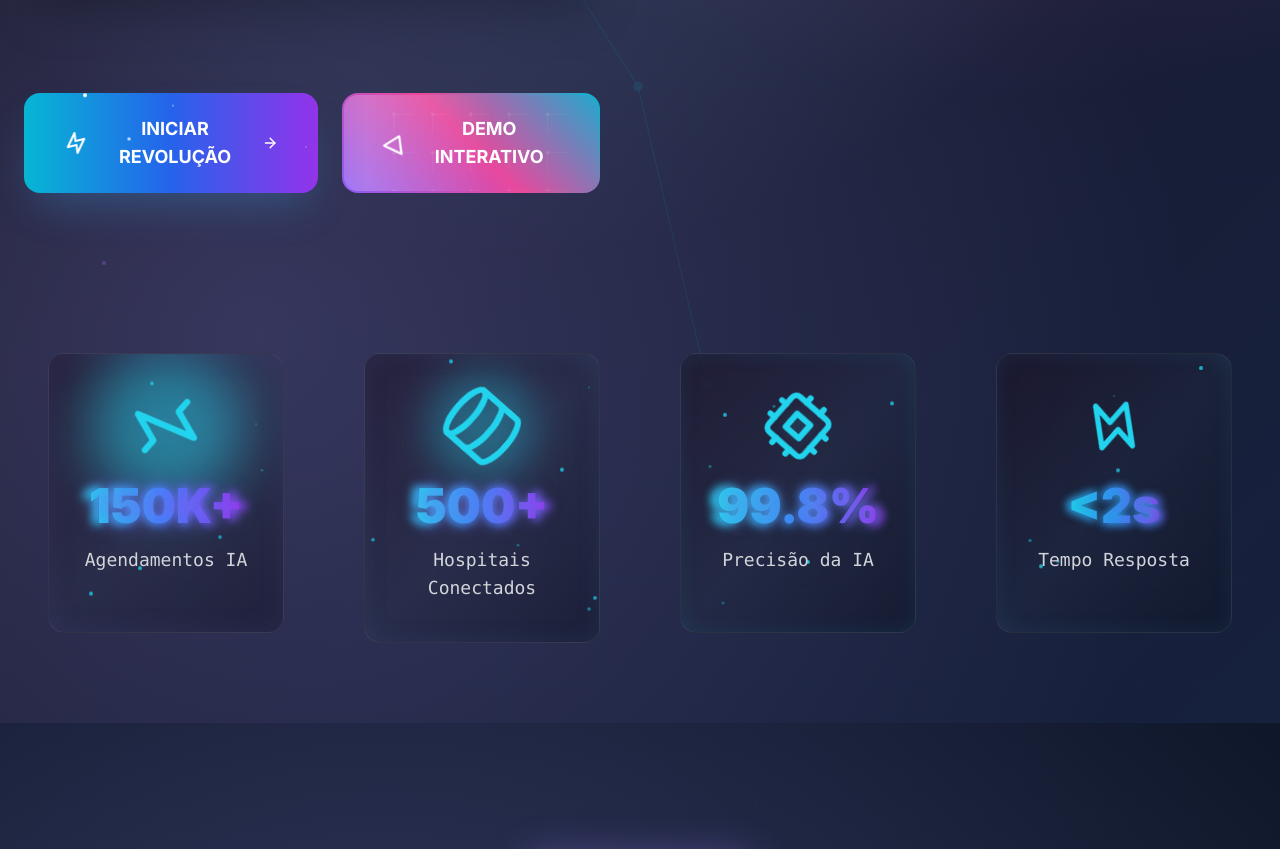
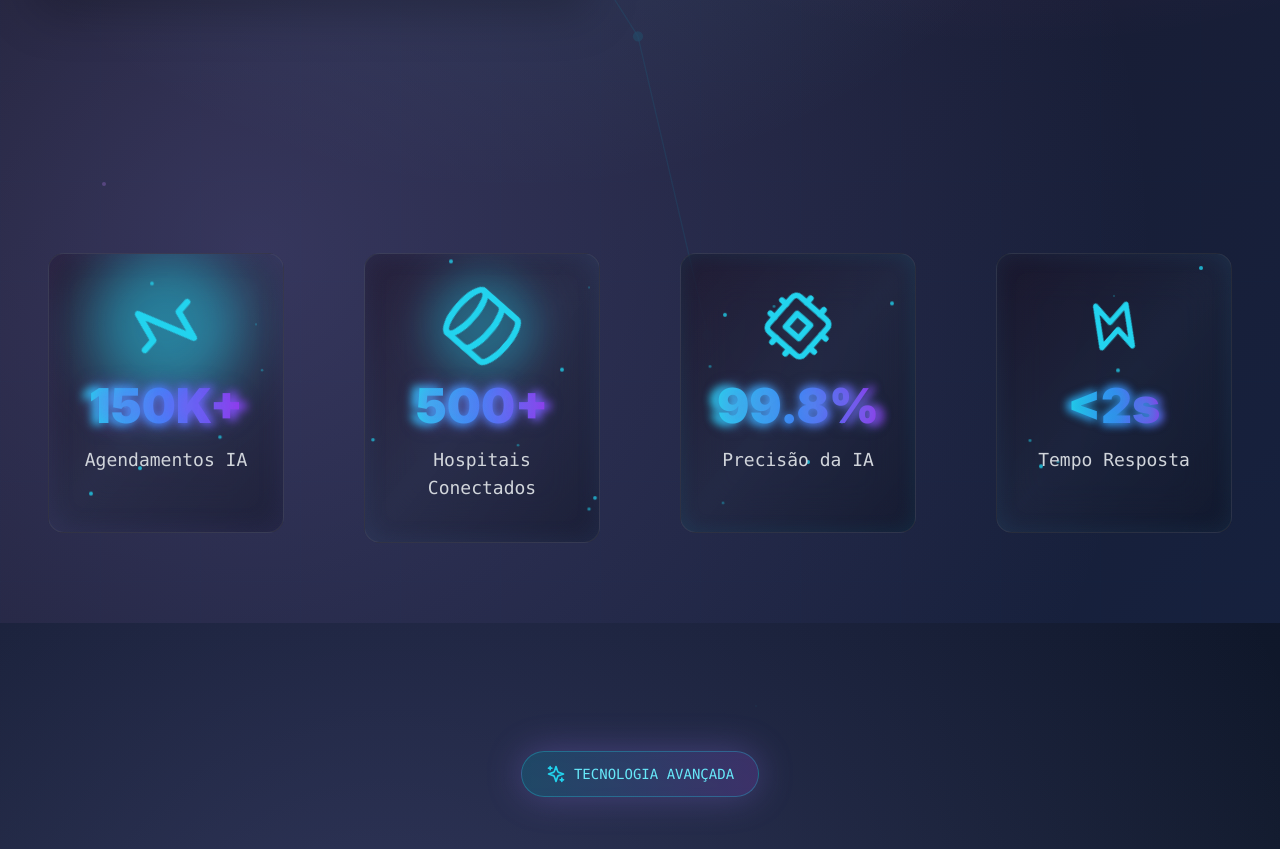
Before and after one commit to renatopessoa/Site-agente-ia, a Next.js app: page / in a window 1280 px wide. Shown: the part 1219-2068 px from the top of the page. Built offline with nearby package versions, Linux system fonts and the light colour scheme.

Commit message:
refactor(Hero): remove unused button components to simplify UI

```diff
--- a/components/Hero.tsx
+++ b/components/Hero.tsx
@@ -463,117 +463,7 @@ const Hero = () => {
               transition={{ duration: 1.2, delay: 1 }}
               style={{ perspective: '1000px' }}
             >
-              {/* Primary Quantum Button */}
-              <motion.button
-                className="group relative px-10 py-5 bg-gradient-to-r from-cyan-500 via-blue-600 to-purple-600 rounded-2xl font-bold text-white overflow-hidden transition-all duration-500 hover:scale-110 shadow-2xl"
-                whileHover={{
-                  scale: 1.1,
-                  rotateY: 5,
-                  rotateX: 5,
-                  boxShadow: '0 25px 50px -12px rgba(6, 182, 212, 0.5), 0 0 0 1px rgba(6, 182, 212, 0.3)'
-                }}
-                whileTap={{ scale: 0.95 }}
-                animate={{
-                  boxShadow: [
-                    '0 20px 40px -12px rgba(6, 182, 212, 0.3)',
-                    '0 25px 50px -12px rgba(139, 92, 246, 0.4)',
-                    '0 20px 40px -12px rgba(6, 182, 212, 0.3)'
-                  ]
-                }}
-                transition={{ duration: 3, repeat: Infinity }}
-              >
-                {/* Holographic Overlay */}
-                <div className="absolute inset-0 bg-gradient-to-r from-cyan-400/20 via-transparent to-purple-400/20 opacity-0 group-hover:opacity-100 transition-opacity duration-500" />
-
-                {/* Animated Border */}
-                <div className="absolute inset-0 rounded-2xl">
-                  <div className="absolute inset-0 rounded-2xl bg-gradient-to-r from-cyan-400 via-blue-500 to-purple-500 opacity-0 group-hover:opacity-30 blur-sm transition-opacity duration-500" />
-                </div>
-
-                {/* Floating Particles */}
-                <div className="absolute inset-0 overflow-hidden rounded-2xl">
-                  {[...Array(6)].map((_, i) => (
-                    <motion.div
-                      key={i}
-                      className="absolute w-1 h-1 bg-white rounded-full"
-                      style={{
-                        left: `${20 + i * 15}%`,
-                        top: `${30 + (i % 2) * 40}%`
-                      }}
-                      animate={{
-                        y: [-10, -30, -10],
-                        opacity: [0, 1, 0],
-                        scale: [0, 1, 0]
-                      }}
-                      transition={{
-                        duration: 2,
-                        repeat: Infinity,
-                        delay: i * 0.3
-                      }}
-                    />
-                  ))}
-                </div>
-
-                <span className="relative flex items-center gap-3 text-lg">
-                  <motion.div
-                    animate={{ rotate: [0, 360] }}
-                    transition={{ duration: 2, repeat: Infinity, ease: "linear" }}
-                  >
-                    <Zap className="w-6 h-6" />
-                  </motion.div>
-                  INICIAR REVOLUÇÃO
-                  <ArrowRight className="w-5 h-5 group-hover:translate-x-1 transition-transform" />
-                </span>
-              </motion.button>
-
-              {/* Secondary Holographic Button */}
-              <motion.button
-                className="group relative px-10 py-5 border-2 border-transparent rounded-2xl font-bold text-white transition-all duration-500 hover:scale-110 overflow-hidden"
-                style={{
-                  background: 'linear-gradient(45deg, rgba(139, 92, 246, 0.1), rgba(236, 72, 153, 0.1)) padding-box, linear-gradient(45deg, #8b5cf6, #ec4899, #06b6d4) border-box'
-                }}
-                whileHover={{
-                  scale: 1.1,
-                  rotateY: -5,
-                  rotateX: 5
-                }}
-                whileTap={{ scale: 0.95 }}
-              >
-                {/* Holographic Shimmer */}
-                <motion.div
-                  className="absolute inset-0 bg-gradient-to-r from-transparent via-white/20 to-transparent -skew-x-12"
-                  animate={{ x: ['-100%', '200%'] }}
-                  transition={{ duration: 3, repeat: Infinity, ease: "easeInOut" }}
-                />
-
-                {/* Neural Network Pattern */}
-                <div className="absolute inset-0 opacity-30">
-                  <svg className="w-full h-full" viewBox="0 0 100 50">
-                    <defs>
-                      <pattern id="neural" x="0" y="0" width="20" height="20" patternUnits="userSpaceOnUse">
-                        <circle cx="10" cy="10" r="1" fill="currentColor" opacity="0.3" />
-                        <line x1="10" y1="10" x2="20" y2="10" stroke="currentColor" strokeWidth="0.5" opacity="0.2" />
-                        <line x1="10" y1="10" x2="10" y2="20" stroke="currentColor" strokeWidth="0.5" opacity="0.2" />
-                      </pattern>
-                    </defs>
-                    <rect width="100%" height="100%" fill="url(#neural)" />
-                  </svg>
-                </div>
-
-                <span className="relative flex items-center gap-3 text-lg">
-                  <motion.div
-                    animate={{
-                      scale: [1, 1.2, 1],
-                      rotate: [0, 180, 360]
-                    }}
-                    transition={{ duration: 4, repeat: Infinity }}
-                  >
-                    <Play className="w-6 h-6" />
-                  </motion.div>
-                  DEMO INTERATIVO
-                </span>
-              </motion.button>
-            </motion.div>
+             </motion.div>
 
           </motion.div>
 
```
